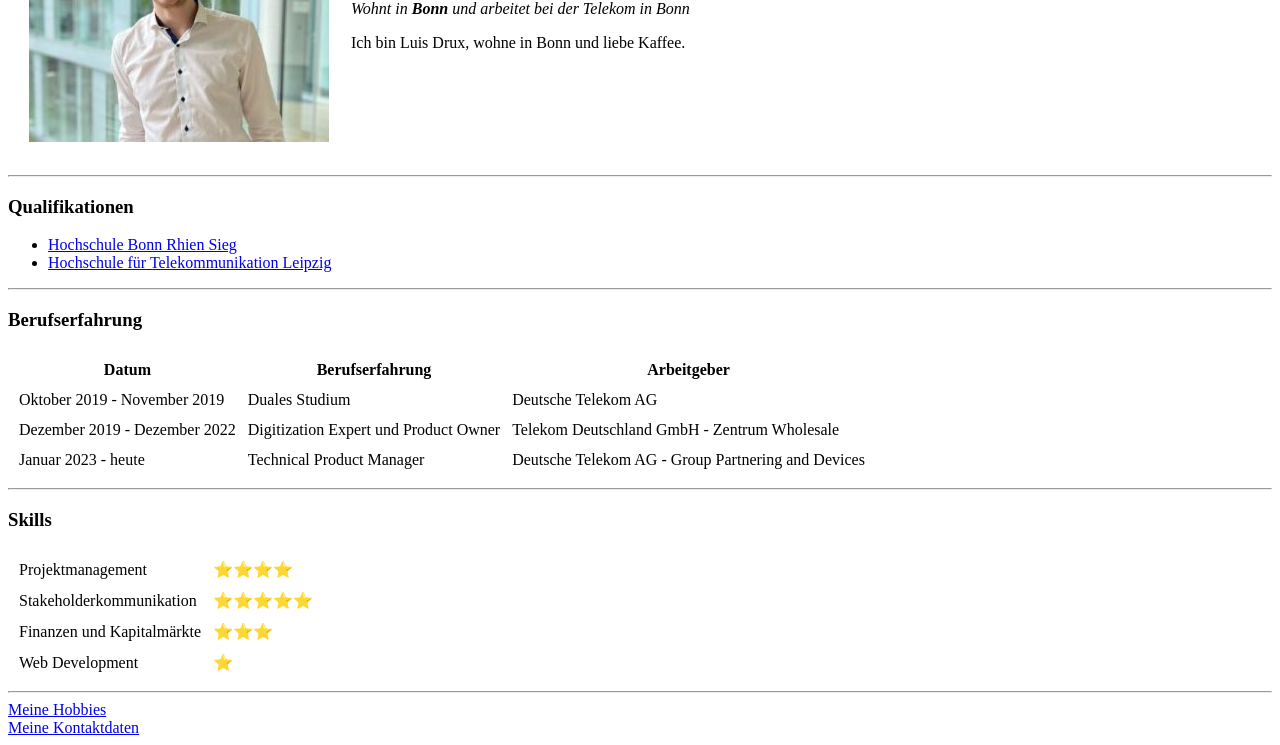
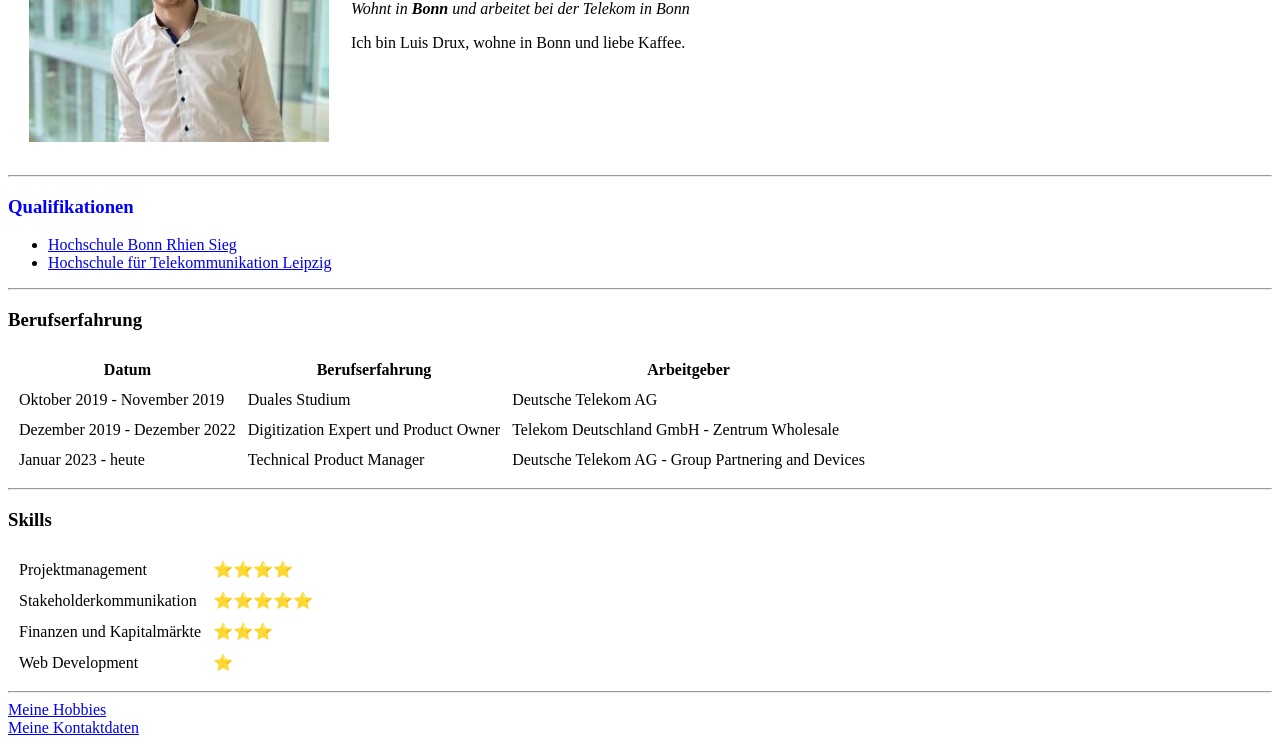
Before and after one commit to Loisel97/cv, a plain HTML site: page index.html in a window 1280 px wide. Shown: the part 187-932 px from the top of the page. Drawn offline with Linux system fonts and the light colour scheme.

Commit message:
Update index.html

```diff
--- a/index.html
+++ b/index.html
@@ -17,7 +17,7 @@
 
     <hr>
 
-    <h3>Qualifikationen</h3>
+    <h3 style="color:blue;">Qualifikationen</h3>
     <ul>
         <li><a href="https://www.h-brs.de/de">Hochschule Bonn Rhien Sieg</a></li>
         <li><a href="https://de.wikipedia.org/wiki/Hochschule_f%C3%BCr_Telekommunikation_Leipzig">Hochschule für
```
